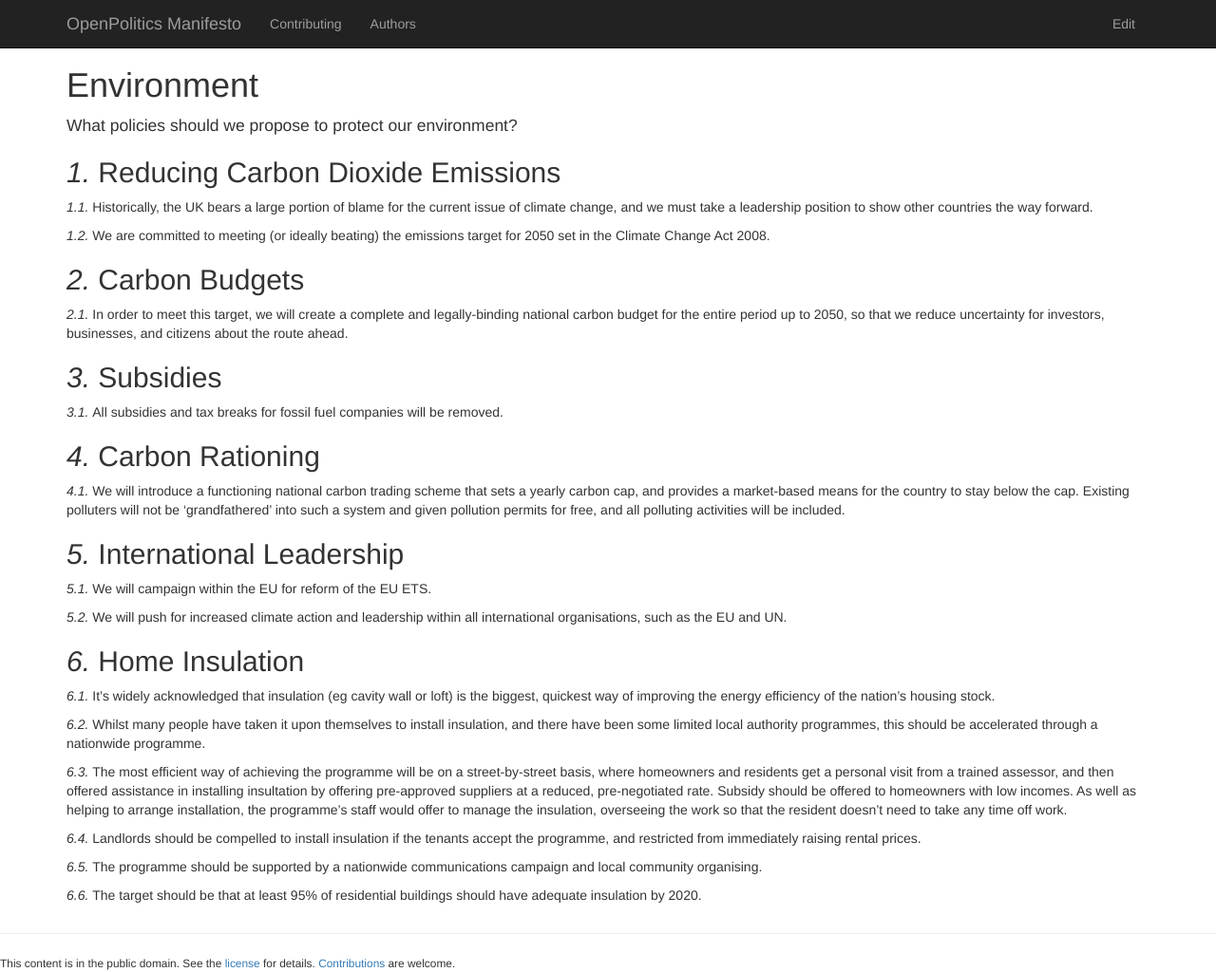
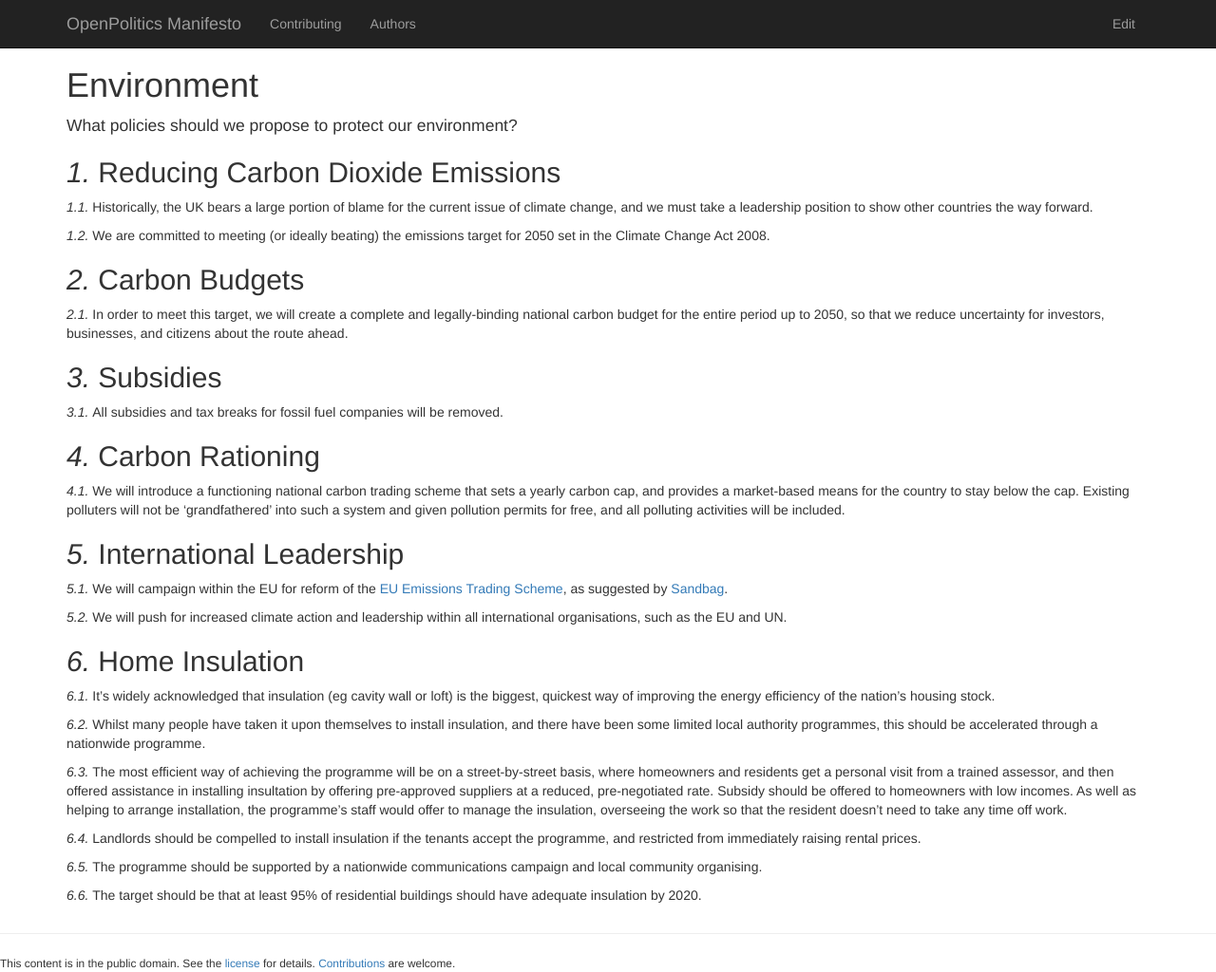
Before and after one commit to openpolitics/manifesto, a Jekyll site: the page built from environment.md, in a window 1280 px wide and 1024 px high. Shown: the whole window at 95% size. Built offline with Jekyll 4.4.1, drawn with Linux system fonts in a browser that asks for light colours; nearby versions of some CDN libraries.

Commit message:
Add link to the ETS and Sandbag reform campaign.

```diff
--- a/environment.md
+++ b/environment.md
@@ -31,7 +31,7 @@ such a system and given pollution permits for free, and all polluting activities
 
 ## International Leadership
 
-We will campaign within the EU for reform of the EU ETS.
+We will campaign within the EU for reform of the [EU Emissions Trading Scheme](https://en.wikipedia.org/wiki/European_Union_Emission_Trading_Scheme), as suggested by [Sandbag](http://www.sandbag.org.uk/campaigns/).
 
 We will push for increased climate action and leadership within all international organisations, such as the EU and UN.
 
```
